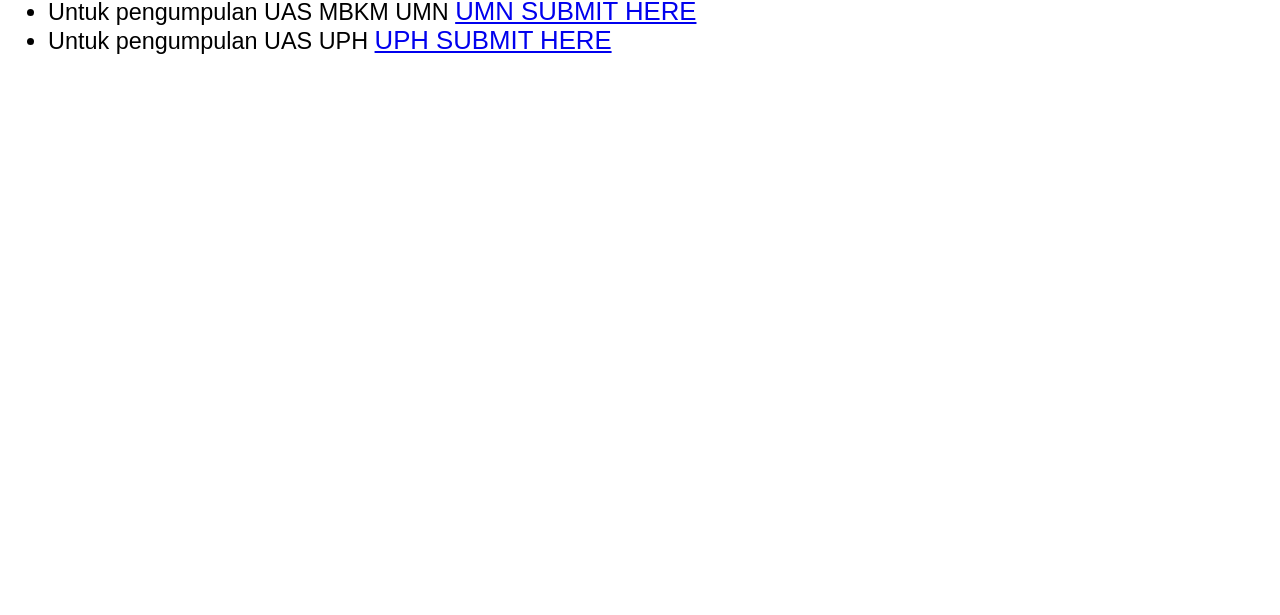
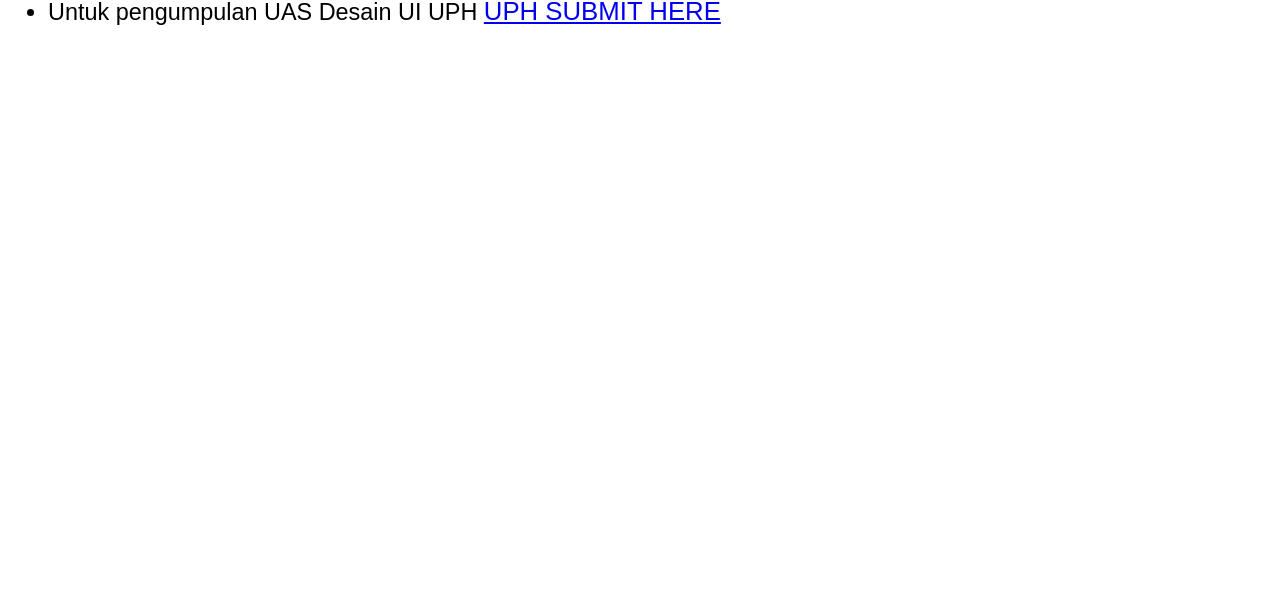
Before and after one commit to calvinuph/calvinuph.github.io, a plain HTML site: page index.html in a window 1280 px wide. Shown: the part 185-800 px from the top of the page. Drawn offline with Linux system fonts and the light colour scheme.

Commit message:
Update index.html

```diff
--- a/index.html
+++ b/index.html
@@ -10,8 +10,7 @@
   <li>Untuk source code harap buka <a href="https://github.com/calvinuph">https://github.com/calvinuph</a>
   <li>Untuk keperluan kelas desain web, harap buka repo <a href="https://github.com/calvinuph/calvinuph.github.io">calvinuph.github.io</a>
   <li>Untuk download silahkan masuk ke halaman repository dan click tombol CODE lalu pilih Download Zip
-<li>Untuk pengumpulan UAS MBKM UMN <a href="https://docs.google.com/forms/d/e/1FAIpQLSdIcKfELvnfwiX0F-9LR7Ox7l-pF0nakWkDzl8kc0JvClX-LQ/viewform?usp=sf_link"> UMN SUBMIT HERE </a>
-<li>Untuk pengumpulan UAS UPH <a href="https://docs.google.com/forms/d/e/1FAIpQLSekmX2jJDWUAOpeKix7RpElFscjE8rCqqzi25EAs4ivrb93YQ/viewform?usp=sf_link"> UPH SUBMIT HERE </a>
+<li>Untuk pengumpulan UAS Desain UI UPH <a href="https://docs.google.com/forms/d/e/1FAIpQLSdqMitA3WXsCpeIB6lq7ygQ0jjm889gk1gy964HDFJd2jficQ/viewform?usp=sf_link"> UPH SUBMIT HERE </a>
 
 </li>
 </ul>
```
